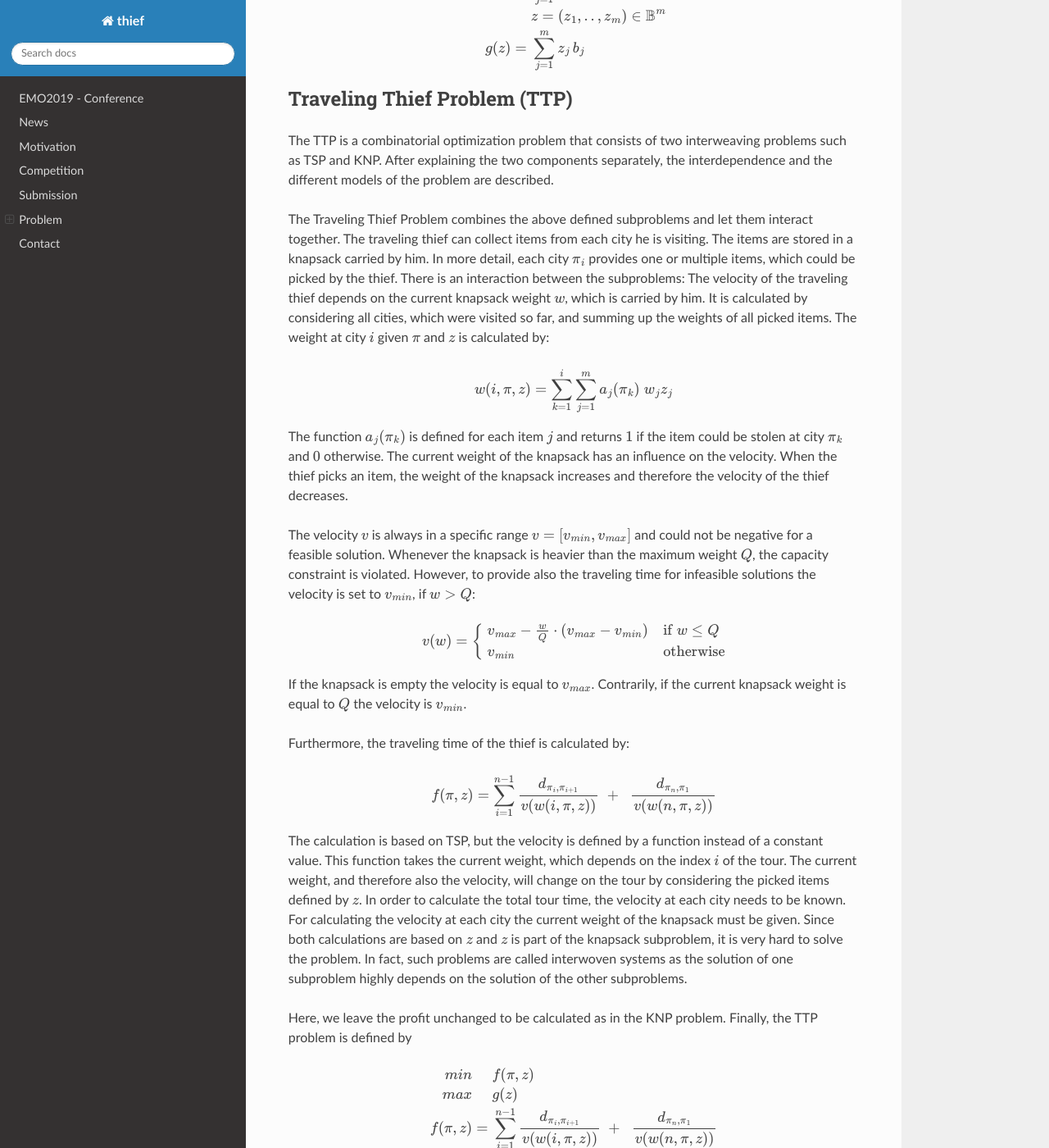
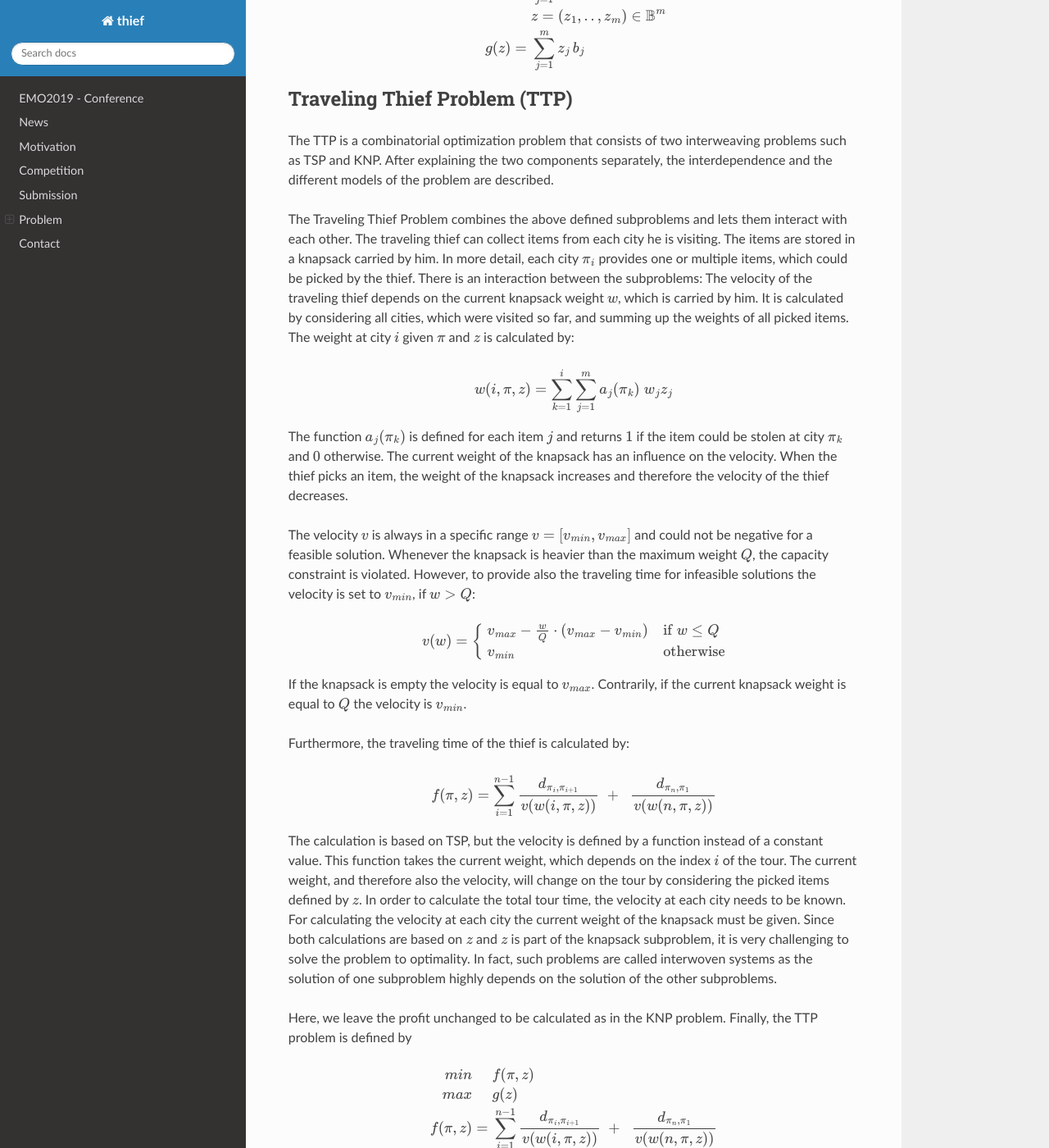
Before and after one commit to blankjul/emo19-thief, a Sphinx documentation site: the page built from docs/source/index.rst, in a window 1280 px wide and 1400 px high, scrolled down 2793 px. Shown: the whole window at 82% size. Built offline with Sphinx 7.4.7 and the Read the Docs theme 2.0.0, drawn with Linux system fonts in a browser that asks for light colours; some of the changed text lies outside the part shown.

Commit message:
touch-ups

```diff
--- a/docs/source/index.rst
+++ b/docs/source/index.rst
@@ -45,7 +45,7 @@
 =============================================================
 
 
-For example code please have a look at our java implementation `here <github https://github.com/julesy89/emo19-thief>`_.
+For example code please have a look at our Java implementation `here <github https://github.com/julesy89/emo19-thief>`_.
 You can find inforation about how to get started there as well.
 
 The nine test instances and the desired number of non-dominated solutions for the competition will be the following:
@@ -145,7 +145,7 @@
 
 
 
-The Traveling Thief Problem combines the above defined subproblems and let them interact together. The traveling thief can collect items from each city he is visiting. The items are stored in a knapsack carried by him. In more detail,
+The Traveling Thief Problem combines the above defined subproblems and lets them interact with each other. The traveling thief can collect items from each city he is visiting. The items are stored in a knapsack carried by him. In more detail,
 each city :math:`\pi_i` provides one or multiple items, which could be picked by the thief. There is an interaction between the subproblems:
 The velocity of the traveling thief depends on the current knapsack weight :math:`w`, which is carried by him. It is calculated by considering all cities, which were visited so far, and summing up the weights of all picked items. The weight at city :math:`i` given :math:`\pi` and :math:`z` is calculated by:
 
@@ -197,7 +197,7 @@
 The current weight, and therefore also the velocity, will change on the tour by considering the picked items defined by :math:`z`.
 In order to calculate the total tour time, the velocity at each city needs to be known.
 For calculating the velocity at each city the current weight of the knapsack must be given.
-Since both calculations are based on :math:`z` and :math:`z` is part of the knapsack subproblem, it is very hard to solve the problem.
+Since both calculations are based on :math:`z` and :math:`z` is part of the knapsack subproblem, it is very challenging to solve the problem to optimality.
 In fact, such problems are called interwoven systems as the solution of one subproblem highly depends on the solution of the other subproblems.
 
 
```
